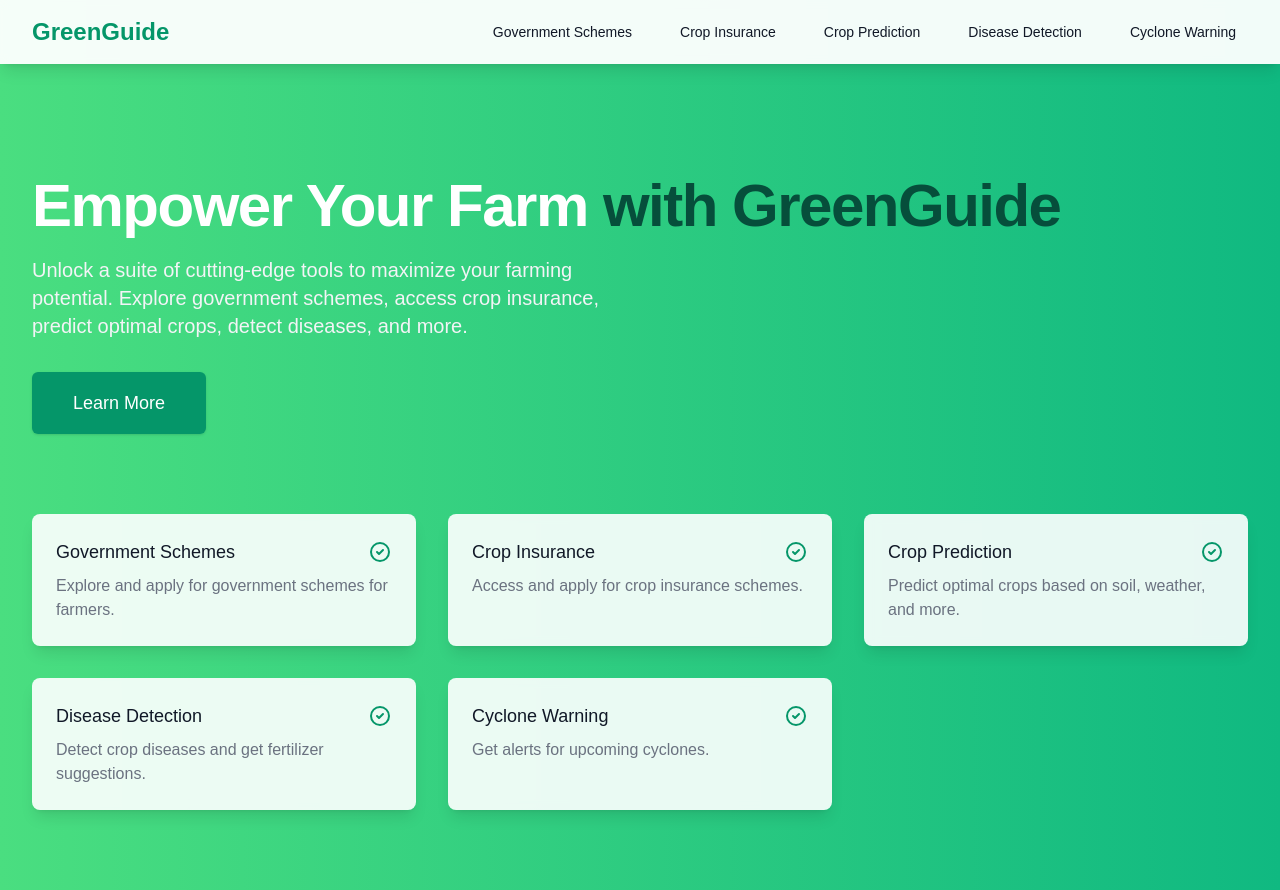
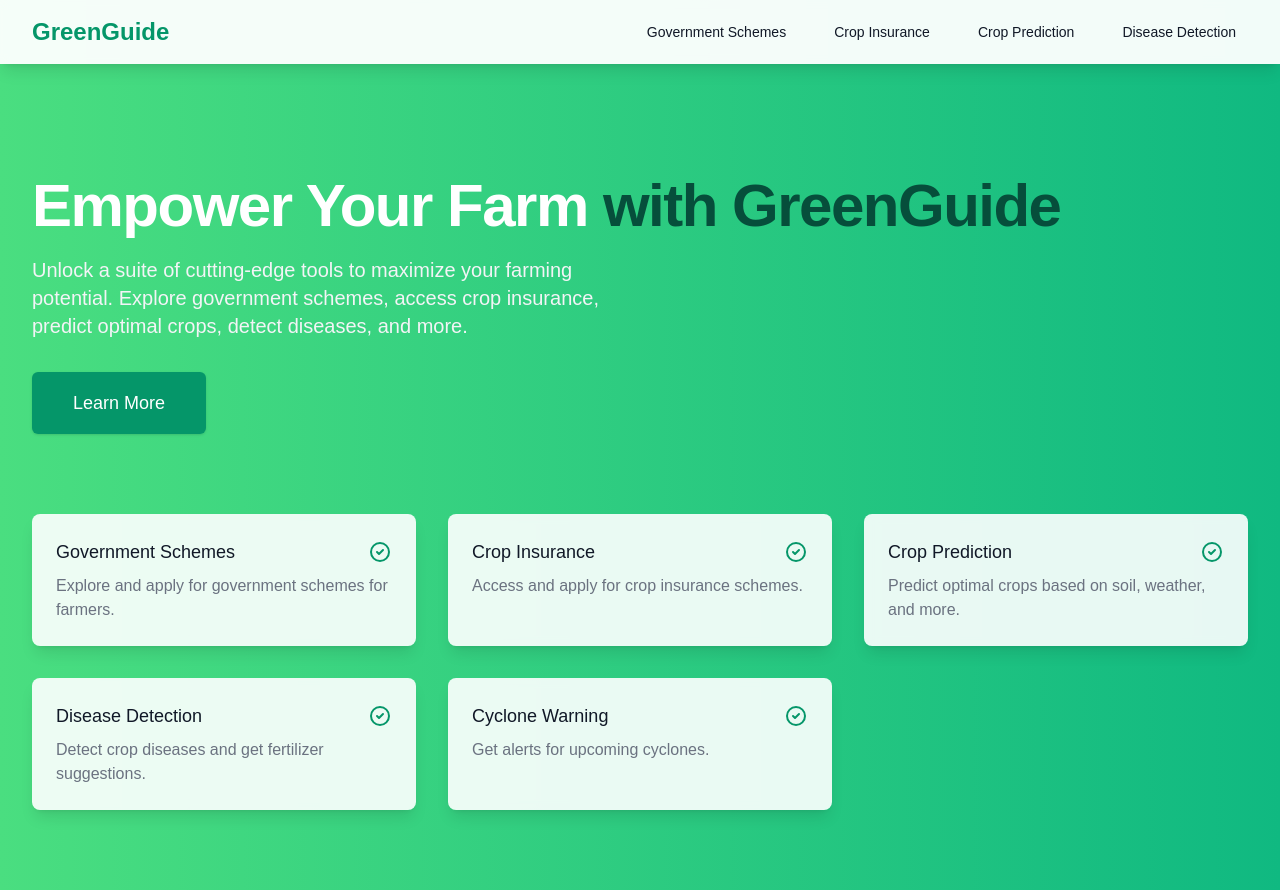
Before and after one commit to hrushiK1415/farmgaurd, a Next.js app: page / in a window 1280 px wide. Built offline with nearby package versions, Linux system fonts and the light colour scheme.

Commit message:
fixed bugs

```diff
--- a/package.json
+++ b/package.json
@@ -15,7 +15,6 @@
     "next": "15.0.3",
     "react": "19.0.0-rc-66855b96-20241106",
     "react-dom": "19.0.0-rc-66855b96-20241106",
-    "recharts": "^2.13.3",
     "tailwind-merge": "^2.5.4",
     "tailwindcss-animate": "^1.0.7"
   },
--- a/src/components/ui/navbar.jsx
+++ b/src/components/ui/navbar.jsx
@@ -6,8 +6,7 @@ const Navbar = () => {
     { title: 'Government Schemes', href: '/government-schemes' },
     { title: 'Crop Insurance', href: '/crop-insurance' },
     { title: 'Crop Prediction', href: '/crop-prediction' },
-    { title: 'Disease Detection', href: '/disease-detection' },
-    { title: 'Cyclone Warning', href: '/cyclone-warning' },
+    { title: 'Disease Detection', href: '/disease-detection' }
   ];
 
   return (
```
Also changed, not shown: 1 other file (tests, documents, lock files or other folders).
